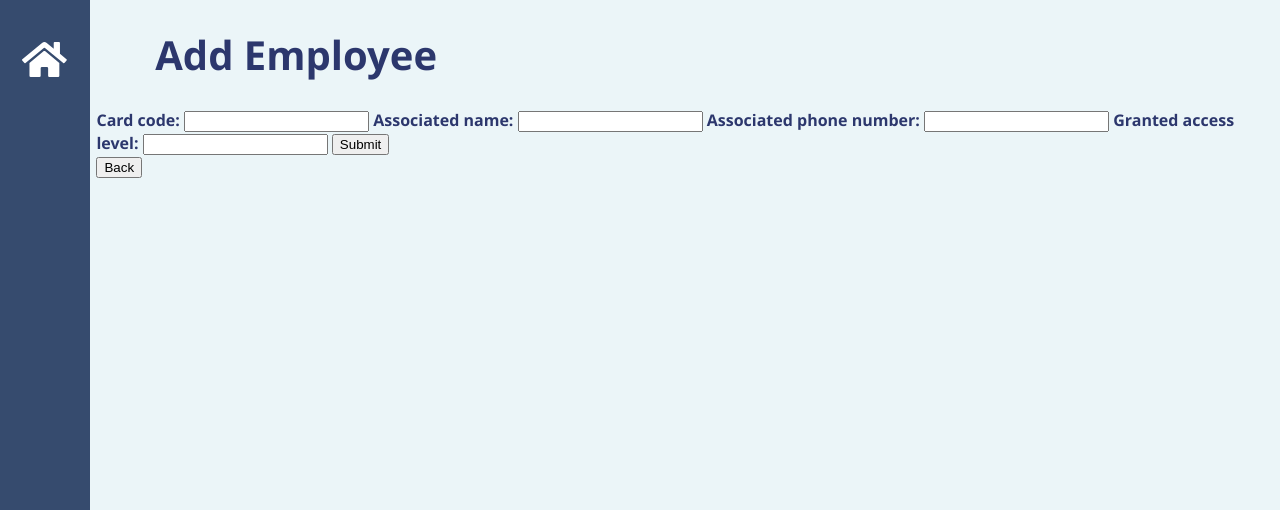
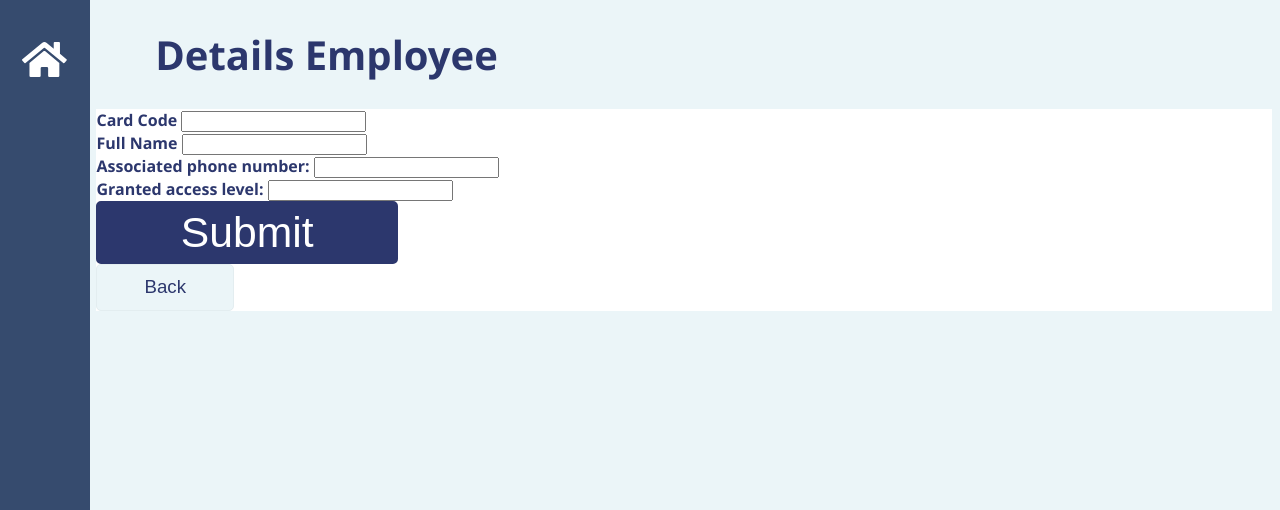
Before and after one commit to callmeFilip/Access_Control_System, a Django app: page /employee/new/ in a window 1280 px wide. Shown: the top 510 px of the page. Run offline with Django 4.2, Linux system fonts and the light colour scheme.

Commit message:
Custom rendering form

```diff
--- a/Statistics_Server/Acess_Control_System/user_interface/templates/user_interface/card_form.html
+++ b/Statistics_Server/Acess_Control_System/user_interface/templates/user_interface/card_form.html
@@ -1,15 +1,55 @@
 <!-- prettier-ignore -->
 {% extends "user_interface/base.html" %}
 {% block content %}
+
 <!-- Start body-->
 
-<h1>Add Employee</h1>
-<form method="post">
-  {% csrf_token %} {{ form }}
-  <button type="submit">Submit</button>
-</form>
-<a href="{% url 'home-page' %}">
-  <input type="button" value="Back" />
-</a>
+<h1>{{title}} Employee</h1>
+
+<div id="card_form">
+  <div class="form_grid_container">
+    <form method="post">
+      {% csrf_token %}
+
+      {{ form.non_field_errors }}
+
+      <div class="form_grid_item">
+        {{ form.card_code.errors }}
+        <label for="card_code">Card Code</label>
+        {{ form.card_code }}
+      </div>
+
+      <div class="form_grid_item">
+        {{ form.associated_name.errors }}
+        <label for="card_code">Full Name</label>
+        {{ form.associated_name }}
+      </div>
+
+      <div class="form_grid_item">
+        {{ form.associated_phone_number.errors }}
+        {{ form.associated_phone_number.label_tag }}
+        {{ form.associated_phone_number }}
+      </div>
+
+      <div class="form_grid_item">
+        {{ form.granted_access_level.errors }}
+        {{ form.granted_access_level.label_tag }}
+        {{ form.granted_access_level }}
+      </div>
+
+      <div class="form_grid_item">
+        <button id="submit-employee-btn" type="submit">Submit</button>
+      </div>
+    </form>
+    <div class="form_grid_item">
+      <a href="{% url 'home-page' %}">
+        <button id="back-btn">Back</button>
+      </a>
+    </div>
+  </div>
+
+
+</div>
+
 <!-- End body-->
 {% endblock content%}
```
